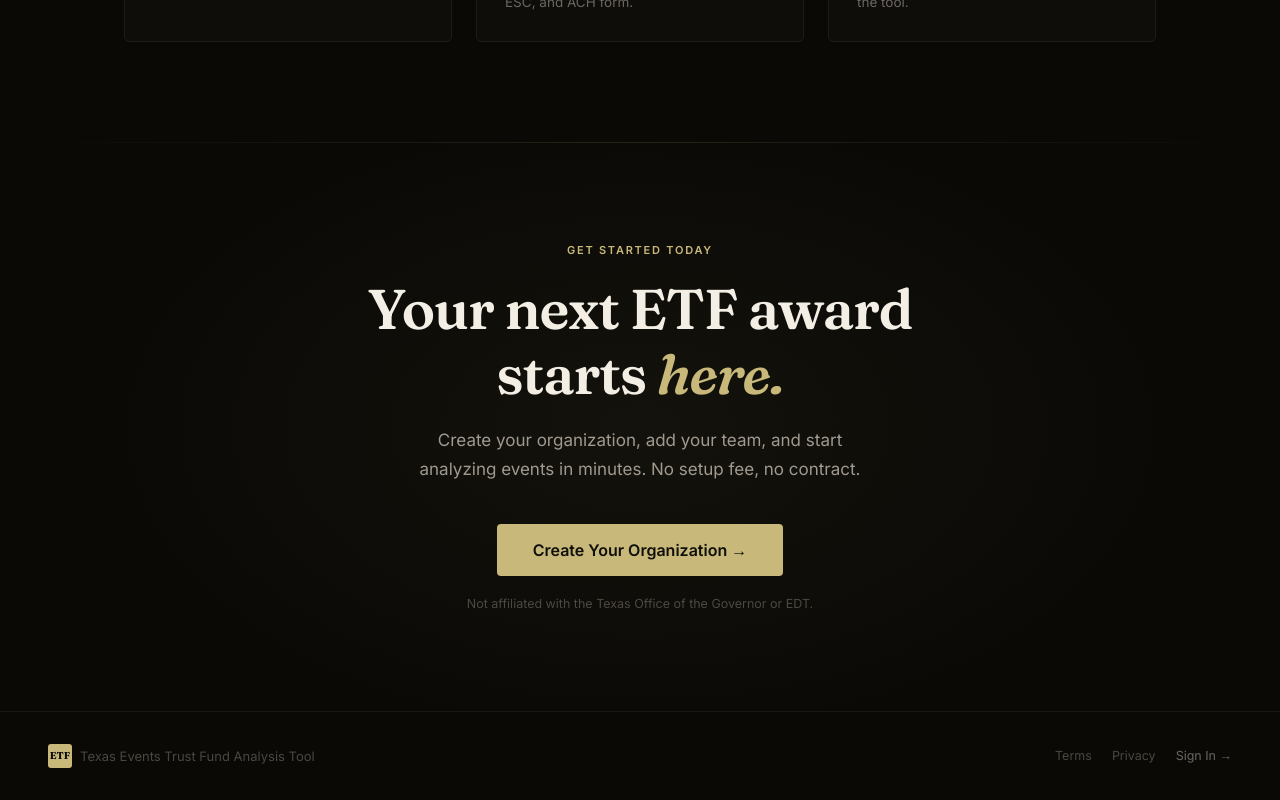
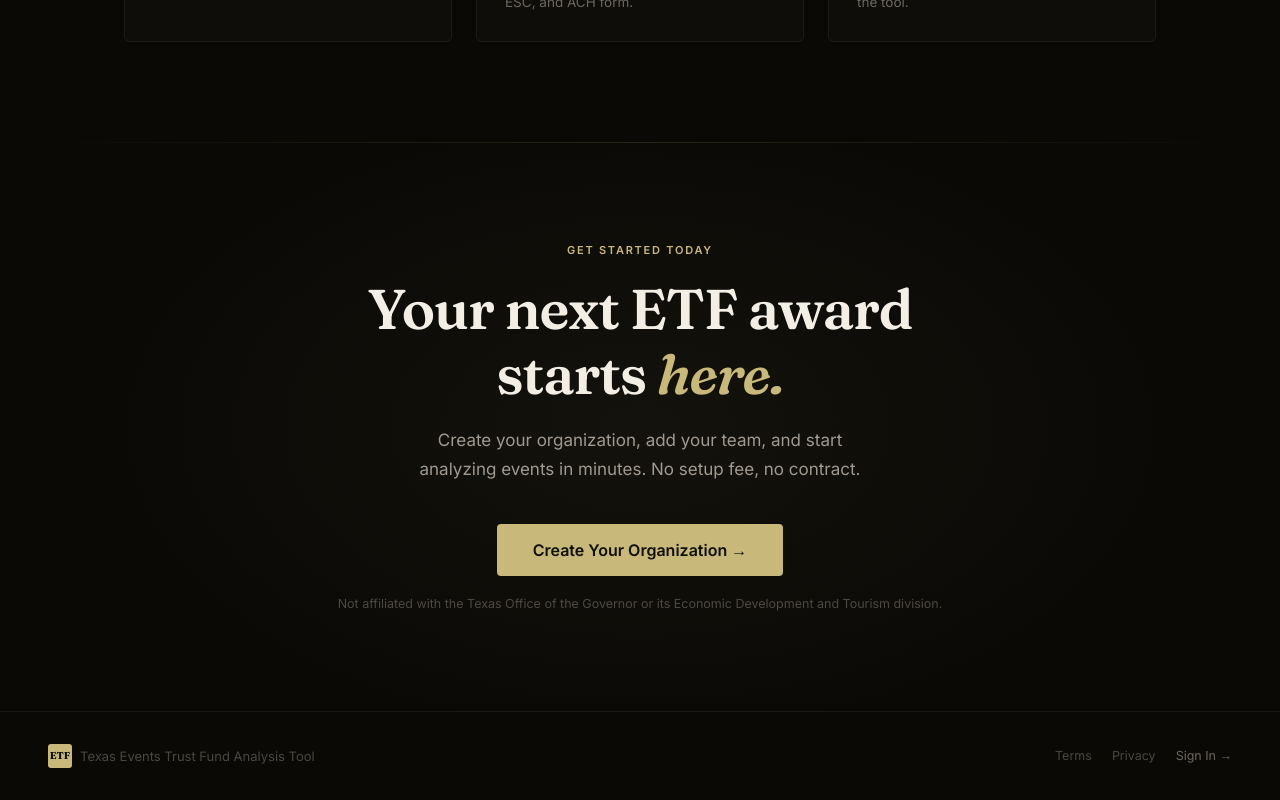
Before and after one commit to aaronwerner12/nextjs-boilerplate, a Next.js app: page / in a window 1280 px wide. Shown: the part 2395-3195 px from the top of the page. Built offline with nearby package versions, Linux system fonts and the light colour scheme.

Commit message:
Update LandingPage.tsx

```diff
--- a/app/LandingPage.tsx
+++ b/app/LandingPage.tsx
@@ -385,7 +385,7 @@ export default function LandingPage() {
           <a href="/?signin=1" className="land-btn-primary" style={{ fontSize: 16, padding: "16px 36px" }}>Create Your Organization →</a>
         </div>
         <p style={{ marginTop: 20, fontSize: 12.5, color: "#4a4740" }}>
-          Not affiliated with the Texas Office of the Governor or EDT.
+          Not affiliated with the Texas Office of the Governor or its Economic Development and Tourism division.
         </p>
       </section>
 
```
